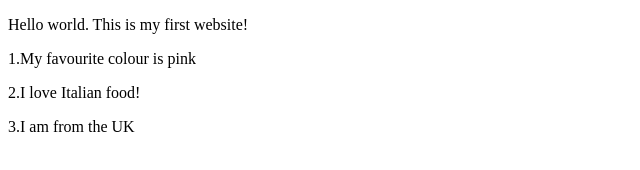
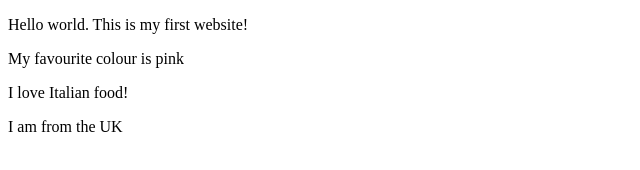
Before and after one commit to Abbie-xox/webdev_lab1, a plain HTML site: page index.html in a window 1280 px wide. Shown: the full height of the page, 0-640 px from the left. Drawn offline with Linux system fonts and the light colour scheme.

Commit message:
Update with information

```diff
--- a/index.html
+++ b/index.html
@@ -6,8 +6,8 @@
 </head>
 <body>
   <p>Hello world. This is my first website!</p>
-  <p>1.My favourite colour is pink</p>
-  <p>2.I love Italian food!</p>
-  <p>3.I am from the UK</p>
+  <p>My favourite colour is pink</p>
+  <p>I love Italian food!</p>
+  <p>I am from the UK</p>
 </body>
 </html>
```
